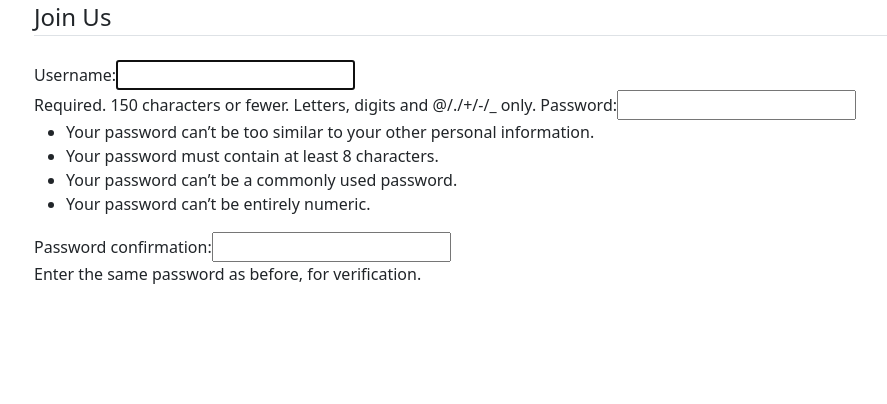
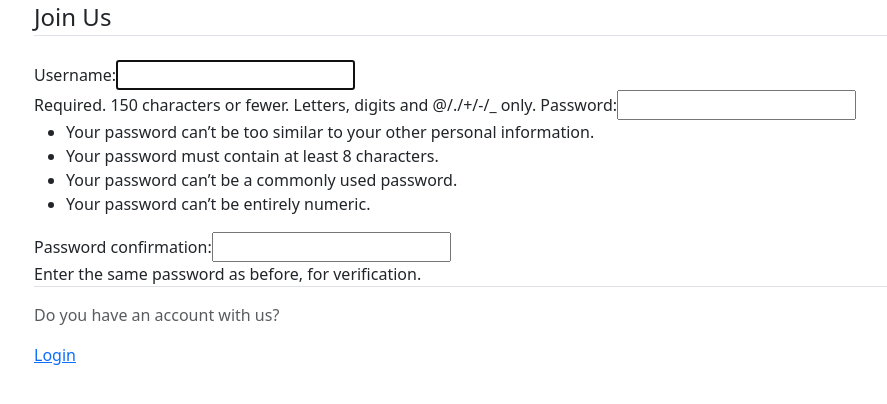
Before and after one commit to diegosno/project4-django, a Django app: page /signup/ in a window 1280 px wide. Shown: the part 133-537 px from the top of the page, without its empty margins (62-949 px from the left). Run offline with Django 3.2, Linux system fonts and the light colour scheme.

Commit message:
Add a login link below the form for users who already have an account.

```diff
--- a/templates/website/signup.html
+++ b/templates/website/signup.html
@@ -10,6 +10,9 @@
             {{ form }}
         </fieldset>
     </form>
+    <div class="border-top pt-3">
+        <p class="text-muted">Do you have an account with us?</p> <a class="ml-2" href="#">Login</a>
+            </div>
 
 </div>
 
```
